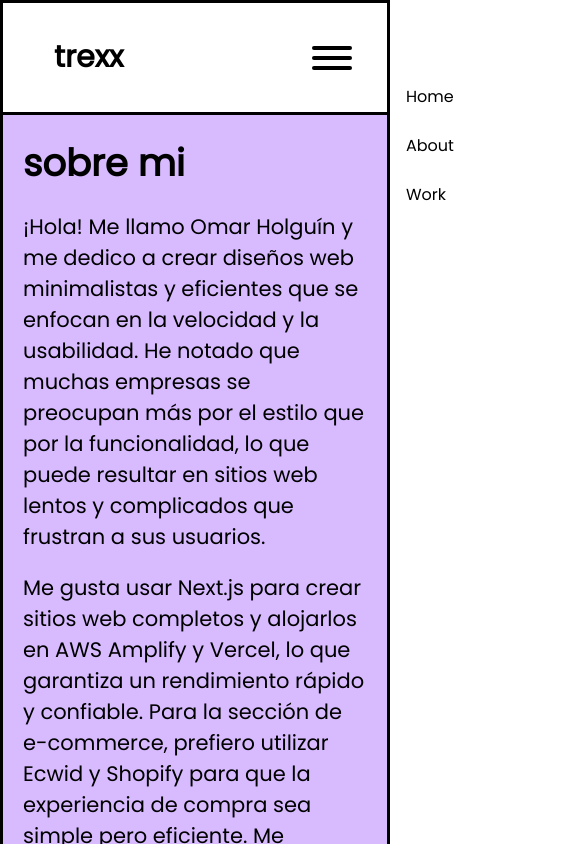
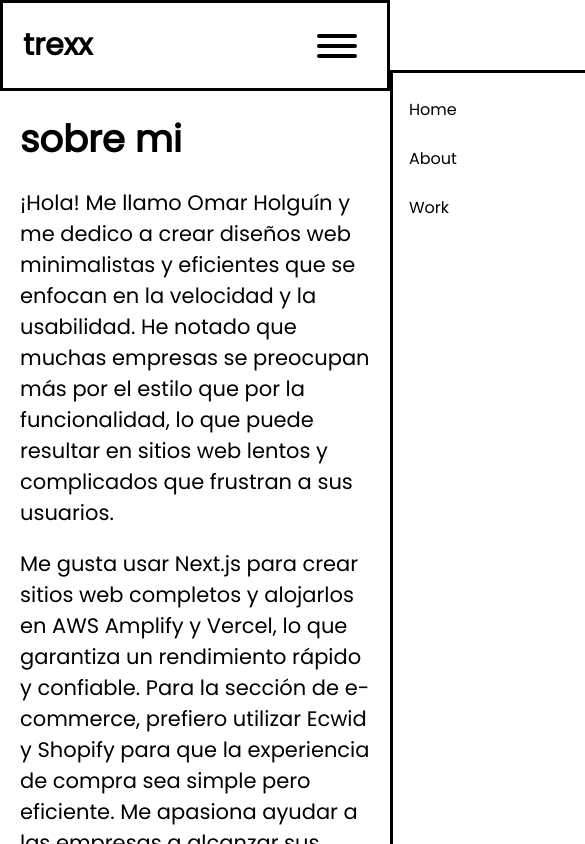
Before and after one commit to holguin4857/trexx, a Next.js app: page /about in a window 390 px wide. Shown: the top 844 px of the page, 585 px wide, since content can reach past the window. Built offline with nearby package versions, Linux system fonts and the light colour scheme.

Commit message:
css-navbar

```diff
--- a/pages/work.js
+++ b/pages/work.js
@@ -18,7 +18,7 @@ export default function Work() {
         <link rel="icon" href="/favicon.ico" />
       </Head>
 
-      <div class="row">
+      <section class="row">
         <div class="column1">
           <h1>Hola!</h1>
           <p>Me llamo Omar Holguín y me dedico a crear web apps minimalistas y
@@ -33,7 +33,7 @@ export default function Work() {
             style="responsive"
           />
         </div>
-      </div>
+      </section>
     </>
   );
 }
--- a/styles/layout.css
+++ b/styles/layout.css
@@ -1,32 +1,13 @@
-/* Hero content */
-.container {
-  display: flex;
-  justify-content: space-between;
-  align-items: center;
-  border-style: solid;
-  border-width: 0px 3px 3px 3px;
-  background-color: #d8baff;
-}
-.content {
-  width: 50%;
-}
-.content h1 {
+
+h1 {
   font-size: 53px;
   margin: 20px;
 }
-.content p {
+p {
   font-size: 22px;
   margin: 20px;
 }
-.content1 {
 
-  width: auto;
-  border-style: solid;
-  border-width: 0px 0px 0px 3px;
-  background-color: #f7cb45;
-  width: 50%;
-  text-align: center;
-}
 .container-2 {
   display: flex;
   height: 200px;
@@ -40,23 +21,12 @@
 /* Hero content responsive */
 
 @media screen and (max-width: 600px) {
-  .container {
-    flex-direction: column;
-  }
-  .content1 {
-    display: none;
-    width: auto;
-    border-style: solid;
-    border-width: 0px 0px 0px 4px;
-    background-color: #f7cb45;
-  }
-  .content {
-    width: 100%;
-  }
-  .content h1 {
+
+
+  h1 {
     font-size: 37px;
   }
-  .content p {
+ p {
     font-size: 21px;
   }
   .container-2 {
--- a/styles/navbar.css
+++ b/styles/navbar.css
@@ -18,26 +18,21 @@ header {
 }
 nav {
   display: flex;
-  padding: 16px;
   justify-content: space-between;
   align-items: center;
   background-color: #ffffff;
   border-style: solid;
   border-width: 3px 3px 3px 3px;
-
 }
 
 .logo {
   font-size: 30px;
-  padding: 16px;
 }
 
 .nav__menu-bar {
   display: flex;
   flex-direction: column;
   row-gap: 6px;
-  cursor: pointer;
-
 }
 .nav__menu-bar div {
   width: 40px;
@@ -49,7 +44,7 @@ nav {
   display: flex;
   flex-direction: column;
   position: fixed;
-  top: 60px;
+  top: 70px;
   width: 288px;
   row-gap: 24px;
   right: -288px;
@@ -96,21 +91,19 @@ nav {
     height: 6px;
     bottom: -16px;
     left: 0;
-    background-color: black;
-    transition: all 0.2s;
-  }
-
-  .nav__link:hover:before {
-    width: 100%;
   }
 }
 
 @media screen and (max-width: 600px) {
   .nav {
-    padding: 16px 35px;
+    padding: 0px 30px 0px 0px;
   }
 
   .logo {
     font-size: 30px;
+    padding: 0px 0px 0px 0px;
+  }
+  .nav__menu-list {
+    border-style: solid;
   }
 }
```
Also changed, not shown: pages/index.js (+8 -12 lines).
